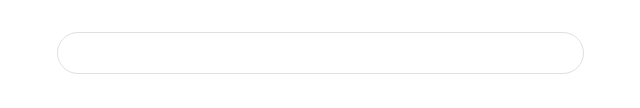
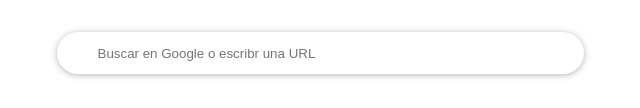
Before and after one commit to juandm90/Google-clone, a plain HTML site: page index.html in a window 1280 px wide. In both pictures the pointer is over the element 638 px from the left and 298 px from the top of the page. Shown: the part 245-353 px from the top of the page, without its empty margins (318-958 px from the left). Drawn offline with Linux system fonts and the light colour scheme.

Commit message:
Agregado un :hover al input principal

```diff
--- a/css/main.css
+++ b/css/main.css
@@ -43,3 +43,7 @@ main .main-input input {
   border: none;
   outline: none;
 }
+main .main-input-container:hover {
+  box-shadow: 0 1px 6px 0 #20212457;
+  border-color: #dfe1e500;
+}
--- a/index.html
+++ b/index.html
@@ -19,7 +19,7 @@
       <section class="main-input">
         <div class="main-input-container">
           <span class="search-icon"> </span>
-          <input type="text" />
+          <input type="search" autocomplete="off" placeholder="Buscar en Google o escribr una URL"/>
           <a class="micro-icon" href=""></a>
         </div>
       </section>
```
